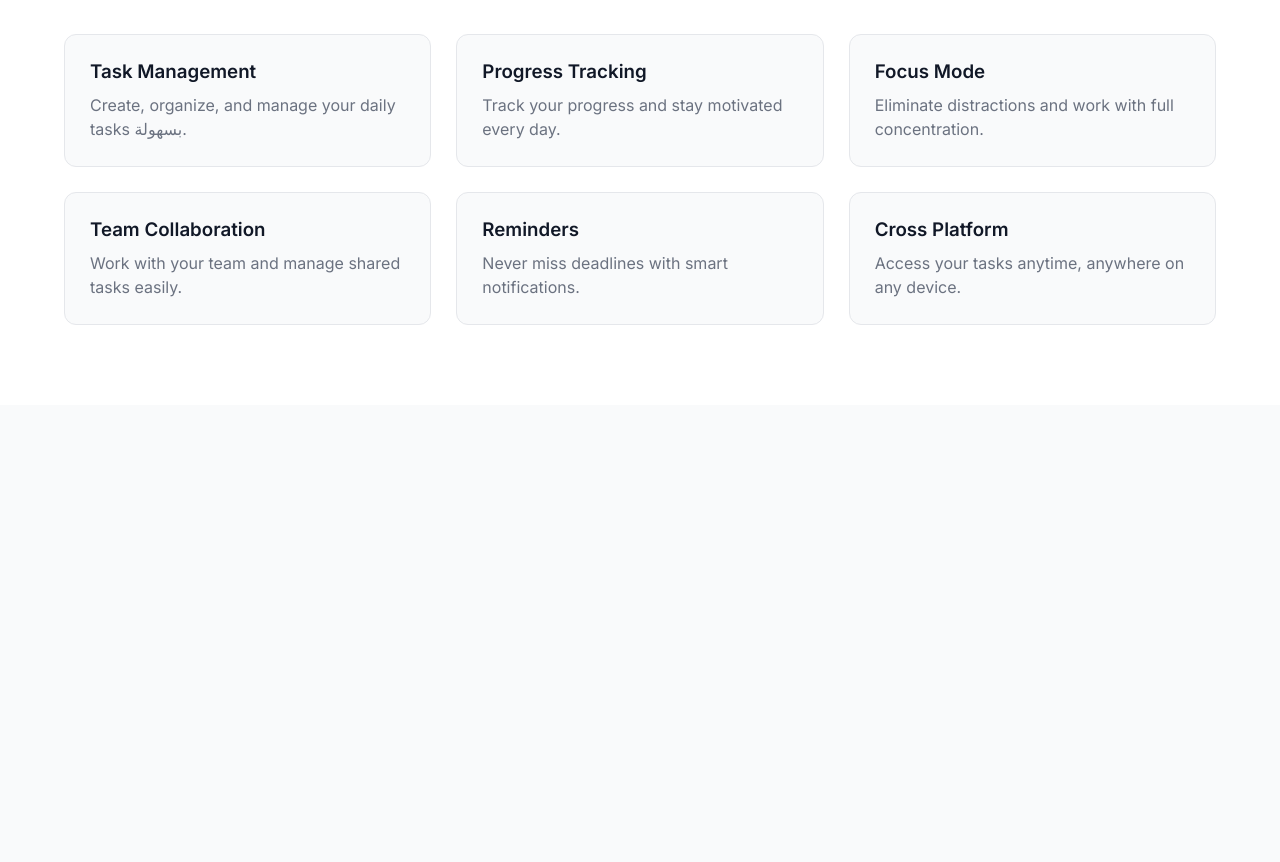
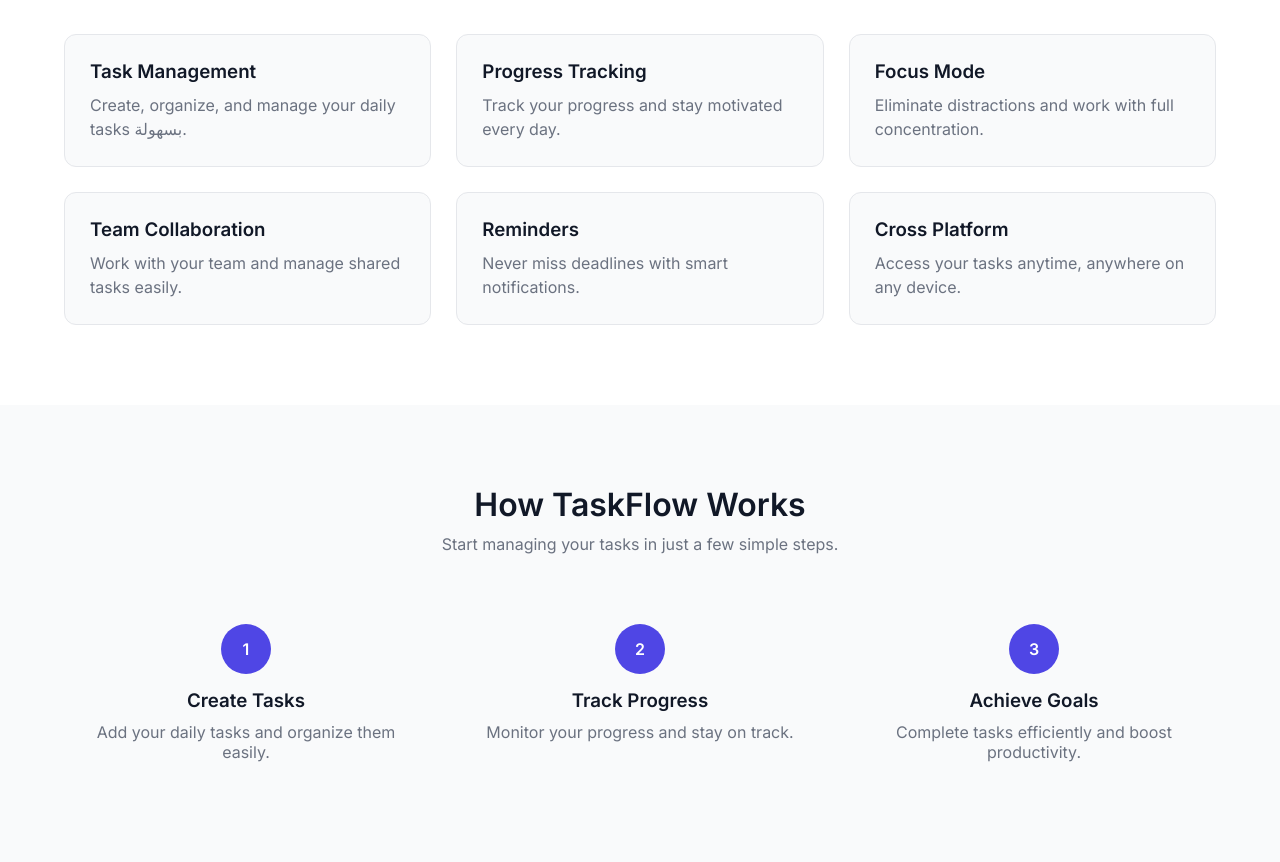
Before and after one commit to yashsb-07/taskflow-landing, a plain HTML site: page index.html in a window 1280 px wide. Shown: the part 732-1594 px from the top of the page. Before the commit the page ends 1137 px from the top, so only its background shows below. Drawn offline with Linux system fonts and the light colour scheme.

Commit message:
feat: added how it works section with step-by-step layout

```diff
--- a/css/style.css
+++ b/css/style.css
@@ -178,3 +178,45 @@
     transform: translateY(-5px);
     box-shadow: 0 10px 20px rgba(0,0,0,0.08);
 }
+
+/* How it works Section */
+.how-it-works {
+    padding: 80px 0;
+    background: #F9FAFB;
+}
+
+.steps {
+    display: flex;
+    justify-content: space-between;
+    gap: 30px;
+    text-align: center;
+}
+
+.step {
+    flex: 1;
+    padding: 20px;
+}
+
+.step-number {
+    width: 50px;
+    height: 50px;
+    background: #4F46E5;
+    color: white;
+    margin: 0 auto 15px;
+    border-radius: 50%;
+
+    display: flex;
+    align-items: center;
+    justify-content: center;
+
+    font-weight: bold;
+}
+
+.step h3 {
+    margin-bottom: 10px;
+    color: #111827;
+}
+
+.step p {
+    color: #6B7280;
+}
--- a/index.html
+++ b/index.html
@@ -116,5 +116,44 @@
 
         </div>
     </section>
+
+    <!-- How it works Section-->
+    <section class="how-it-works">
+        <div class="container">
+
+            <!-- Section Header -->
+            <div class="section-header">
+                <h2>How TaskFlow Works</h2>
+                <p>Start managing your tasks in just a few simple steps.</p>
+            </div>
+
+            <!-- Steps -->
+            <div class="steps">
+
+                <!-- Step 1 -->
+                <div class="step">
+                    <div class="step-number">1</div>
+                    <h3>Create Tasks</h3>
+                    <p>Add your daily tasks and organize them easily.</p>
+                </div>
+
+                <!-- Step 2 -->
+                <div class="step">
+                    <div class="step-number">2</div>
+                    <h3>Track Progress</h3>
+                    <p>Monitor your progress and stay on track.</p>
+                </div>
+
+                <!-- Step 3 -->
+                <div class="step">
+                    <div class="step-number">3</div>
+                    <h3>Achieve Goals</h3>
+                    <p>Complete tasks efficiently and boost productivity.</p>
+                </div>
+
+            </div>
+
+        </div>
+    </section>
 </body>
 </html>
```
